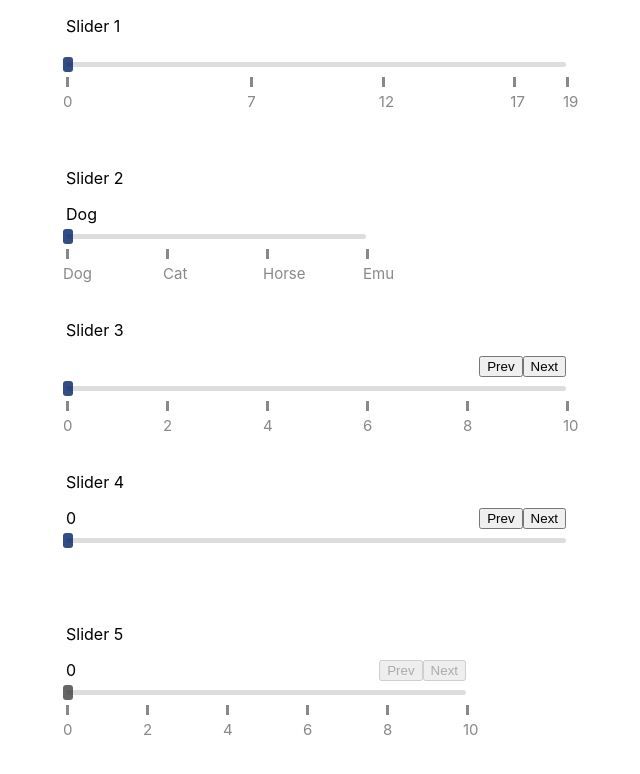
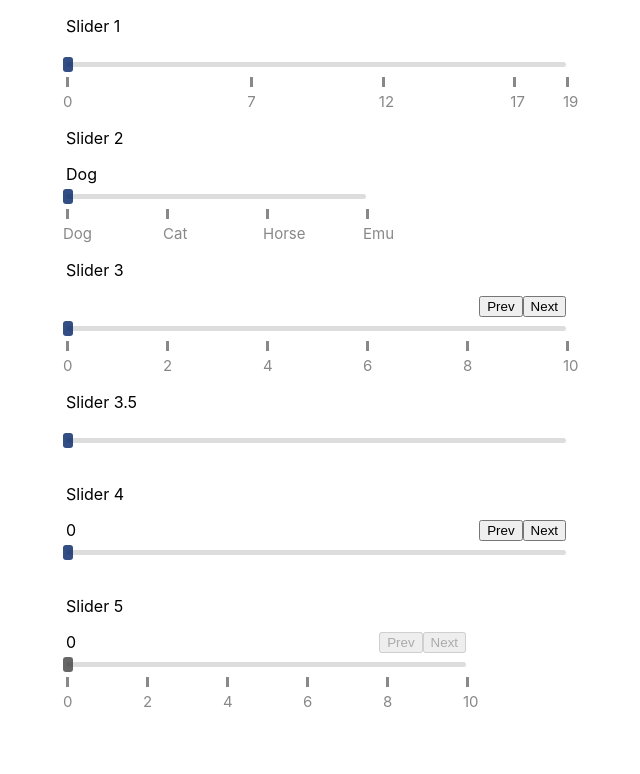
Before and after one commit to parthsarathiv/slider-project, a React (Create React App) app: page / in a window 1280 px wide. Shown: the top 774 px of the page, without its empty margins (34-674 px from the left). Built offline with nearby package versions, Linux system fonts and the light colour scheme.

Commit message:
fixed sliderContainer height

```diff
--- a/src/App.js
+++ b/src/App.js
@@ -32,6 +32,16 @@ function App() {
         { val: 10, label: "10" }
       ]}/>
 
+      <p>Slider 3.5</p>
+      <Slider showTicks = {false} isText = {false} height = {20} width = {500} points={[
+        { val: 0, label: "0" },
+        { val: 2, label: "2" },
+        { val: 4, label: "4" },
+        { val: 6, label: "6" },
+        { val: 8, label: "8" },
+        { val: 10, label: "10" }
+      ]}/>
+
       <p>Slider 4</p>
       <Slider label showTicks = {false} showControls isText = {false} height = {20} width = {500} points={[
         { val: 0, label: "0" },
--- a/src/Slider.css
+++ b/src/Slider.css
@@ -1,10 +1,8 @@
 .sliderContainer {
     width: fit-content;
-    height: 100px;
+    height: 60px;
   }
-.subContainer1{
-  height: 20px;
-}
+
 
 .subContainer2 {
   padding-top: 10px;
--- a/src/SliderHooks.js
+++ b/src/SliderHooks.js
@@ -1,7 +1,17 @@
 import React, { useRef, useState, useEffect } from 'react';
 import styled from "styled-components";
-import './Slider.css';
 import {Spring} from 'react-spring/renderprops'
+
+
+const SliderContainer = styled.div`
+    width: fit-content;
+    height: ${props => (props.labeled && props.noTicked) ? "60px" : props.labeled ? "80px" : props.noTicked ? "40px" : "60px"};
+`;
+
+const SubContainer2 = styled.div`
+    padding-top: 10px;
+    height: 50px;
+`;
 
 const StyledSlider = styled.div`
   position: relative;
@@ -125,7 +135,7 @@ export default function Slider(props) {
 
     if(props.disabled) {
         return (
-            <div className = "sliderContainer"  ref = {containerRef}>
+            <SliderContainer labeled = {(props.showControls||props.label)} noTicked = {props.showTicks === false} ref = {containerRef}>
                 <div style = {{height: (props.showControls||props.label) ? "20px": "0px"}}>
                     {props.label? <StyledValueLabel>{props.points[index].val}</StyledValueLabel> : null}
                     {props.showControls? <>
@@ -133,13 +143,13 @@ export default function Slider(props) {
                     <button style = {{float: "right", userSelect: "none"}} onClick = {handlePrevious} disabled>Prev</button>
                     </> : null}
                 </div>
-                <div className = "subContainer2">
+                <SubContainer2>
                     <StyledSlider width = {`${props.width}px`} >
                     <StyledThumb disabled style={{left: `${-3}px`}}/>
                     {(props.showTicks === false) ? null : (props.isText ? generateTextLabels(props.points, divisionWidth) : generateNumericLabels(props.points, divisionWidth, startValue))}
                     </StyledSlider>
-                </div>
-            </div>
+                </SubContainer2>
+            </SliderContainer>
         );
     }
 
@@ -232,7 +242,7 @@ export default function Slider(props) {
     }
 
     return (
-        <div className = "sliderContainer"  ref = {containerRef}>
+        <SliderContainer  ref = {containerRef} labeled = {(props.showControls||props.label)} noTicked = {props.showTicks === false}>
             <div style = {{height: (props.showControls||props.label) ? "20px": "0px"}}>
                 {props.label? <StyledValueLabel>{props.points[index].val}</StyledValueLabel> : null}
                 {props.showControls? <>
@@ -240,7 +250,7 @@ export default function Slider(props) {
                 <button style = {{float: "right", userSelect: "none"}} onClick = {handlePrevious}>Prev</button>
                 </> : null}
             </div>
-            <div className = "subContainer2" onMouseDown = {handleDragEnter} onMouseUp = {handleDragExit} onMouseMove = {handleDragThrough} onMouseLeave = {handleDragExit}>
+            <SubContainer2 onMouseDown = {handleDragEnter} onMouseUp = {handleDragExit} onMouseMove = {handleDragThrough} onMouseLeave = {handleDragExit}>
                 <StyledSlider width = {`${props.width}px`} >
                 <Spring
                     to={{ x: thumbXPos }}>
@@ -248,7 +258,7 @@ export default function Slider(props) {
                 </Spring>
                 {(props.showTicks === false) ? null : (props.isText ? generateTextLabels(props.points, divisionWidth) : generateNumericLabels(props.points, divisionWidth, startValue))}
                 </StyledSlider>
-            </div>
-        </div>
+            </SubContainer2>
+        </SliderContainer>
     );
 }
```
Also changed, not shown: src/Slider.js (+26 -0 lines).
